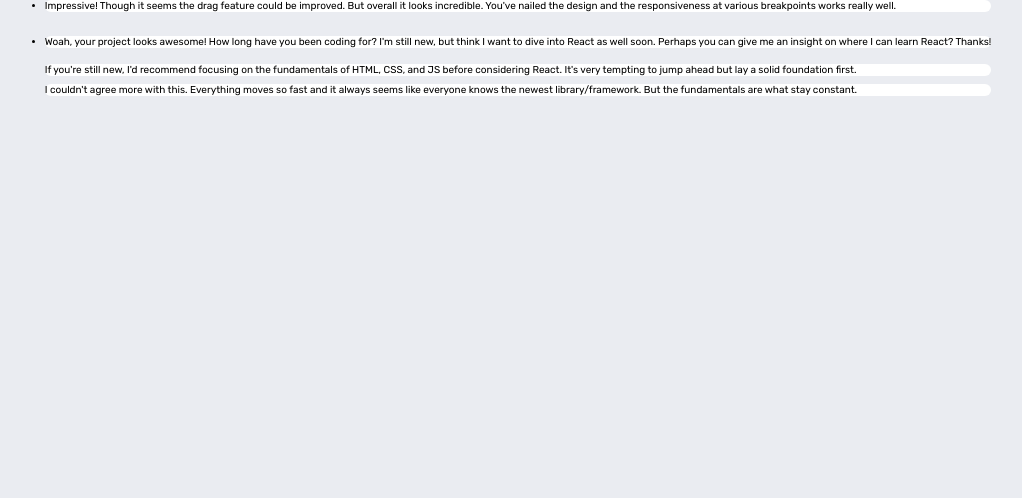
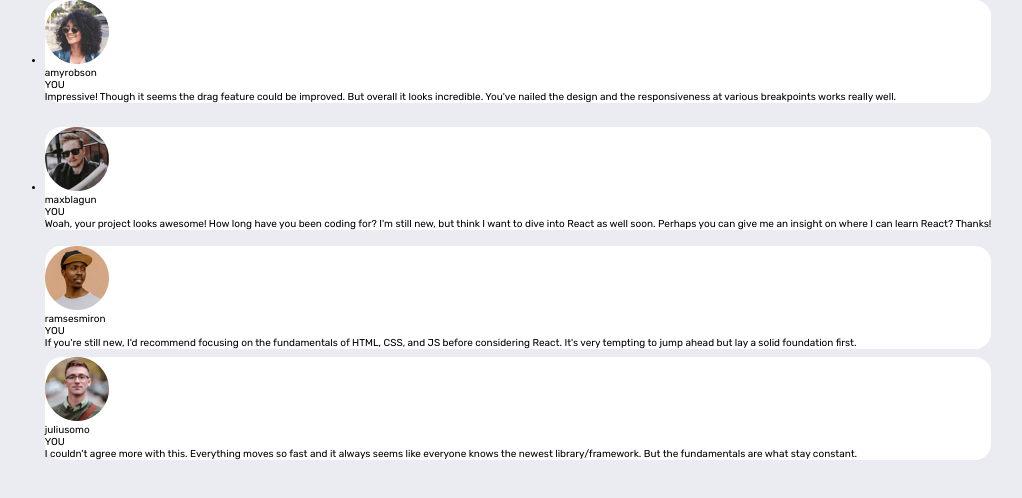
Before and after one commit to riwepo/fem-interactive-comments-section, a React (Create React App) app: page / in a window 1280 px wide. Shown: the top 498 px of the page, without its empty margins (90-1112 px from the left). Built offline with nearby package versions, Linux system fonts and the light colour scheme.

Commit message:
implement component comment user info

```diff
--- a/src/components/comment/Comment.js
+++ b/src/components/comment/Comment.js
@@ -1,10 +1,12 @@
 import React from "react";
 
 import Card from "../ui/Card";
+import CommentUserInfo from "./CommentUserInfo";
 
 function Comment({ comment }) {
   return (
     <Card>
+      <CommentUserInfo user={comment.user} />
       <p>{comment.content}</p>
     </Card>
   );
--- /dev/null
+++ b/src/components/comment/CommentUserInfo.js
@@ -0,0 +1,21 @@
+import React from "react";
+
+function getAvatarPath(username) {
+  return `/images/avatars/image-${username}.png`;
+}
+
+function CommentUserInfo({ user }) {
+  console.log(process.env.PUBLIC_URL + getAvatarPath(user.username));
+  return (
+    <>
+      <img
+        src={process.env.PUBLIC_URL + getAvatarPath(user.username)}
+        alt={`user ${user.userName} avatar`}
+      />
+      <p>{user.username}</p>
+      <p>YOU</p>
+    </>
+  );
+}
+
+export default CommentUserInfo;
```
Also changed, not shown: src/components/comment/CommentUserInfo.module.css (added).
